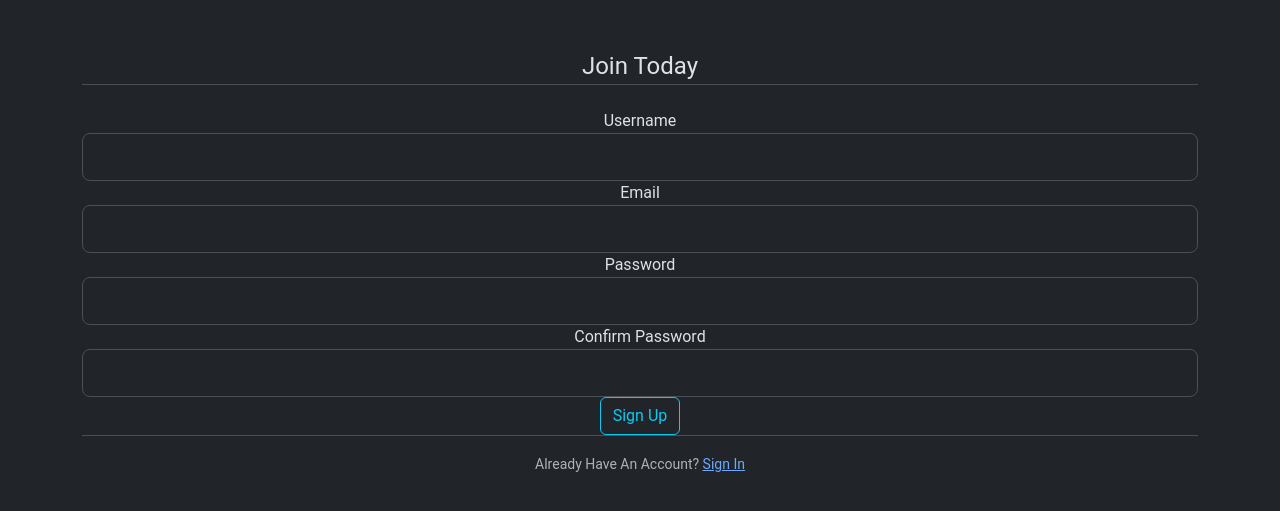
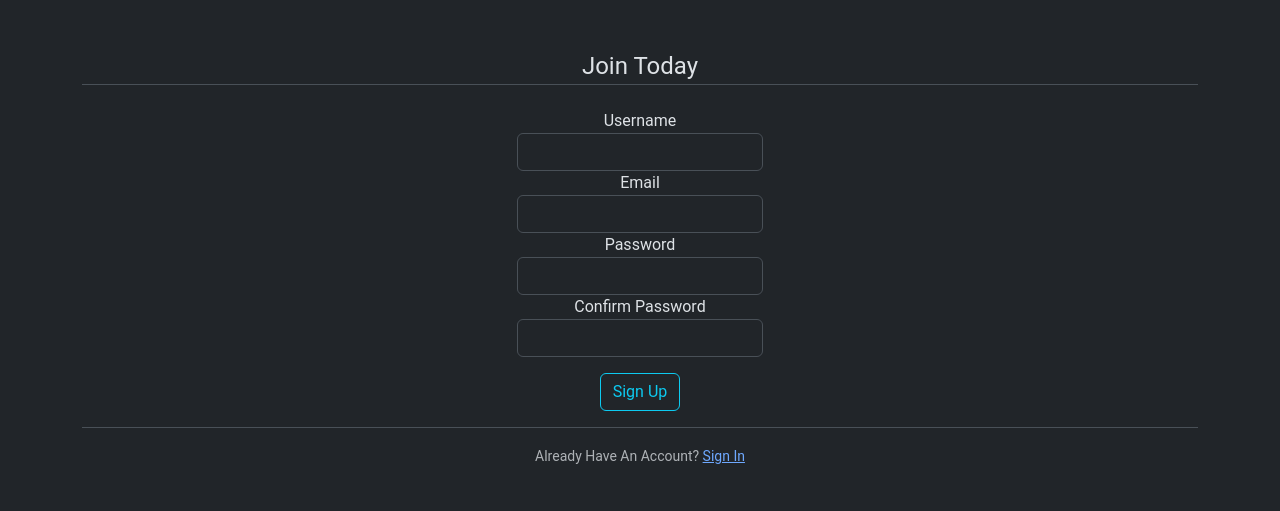
Before and after one commit to DenHafiz69/momentia, a Flask app: page /register in a window 1280 px wide. Shown: the part 56-567 px from the top of the page. Run offline with Flask 3, Linux system fonts and the light colour scheme; some libraries are stand-ins or nearby versions.

Commit message:
Some classes to make it nicer

```diff
--- a/templates/register.html
+++ b/templates/register.html
@@ -12,22 +12,22 @@
                 <legend class="border-bottom mb-4">Join Today</legend>
                 <div class="form-group">
                     {{ form.username.label(class="form-control-label") }}
-                    {{ form.username(class="form-control form-control-lg") }}
+                    {{ form.username(class="form-control mx-auto w-auto") }}
                 </div>
                 <div class="form-group">
                     {{ form.email.label(class="form-control-label")}}
-                    {{ form.email(class="form-control form-control-lg")}}
+                    {{ form.email(class="form-control mx-auto w-auto")}}
                 </div>
                 <div class="form-group">
                     {{ form.password.label(class="form-control-label")}}
-                    {{ form.password(class="form-control form-control-lg")}}
+                    {{ form.password(class="form-control mx-auto w-auto")}}
                 </div>
                 <div class="form-group">
                     {{ form.confirm_password.label(class="form-control-label")}}
-                    {{ form.confirm_password(class="form-control form-control-lg")}}
+                    {{ form.confirm_password(class="form-control mx-auto w-auto")}}
                 </div>
             </fieldset>
-            <div class="form-group">
+            <div class="form-group pt-3 pb-3">
                 {{ form.submit(class="btn btn-outline-info") }}
             </div>
         </form>
```
